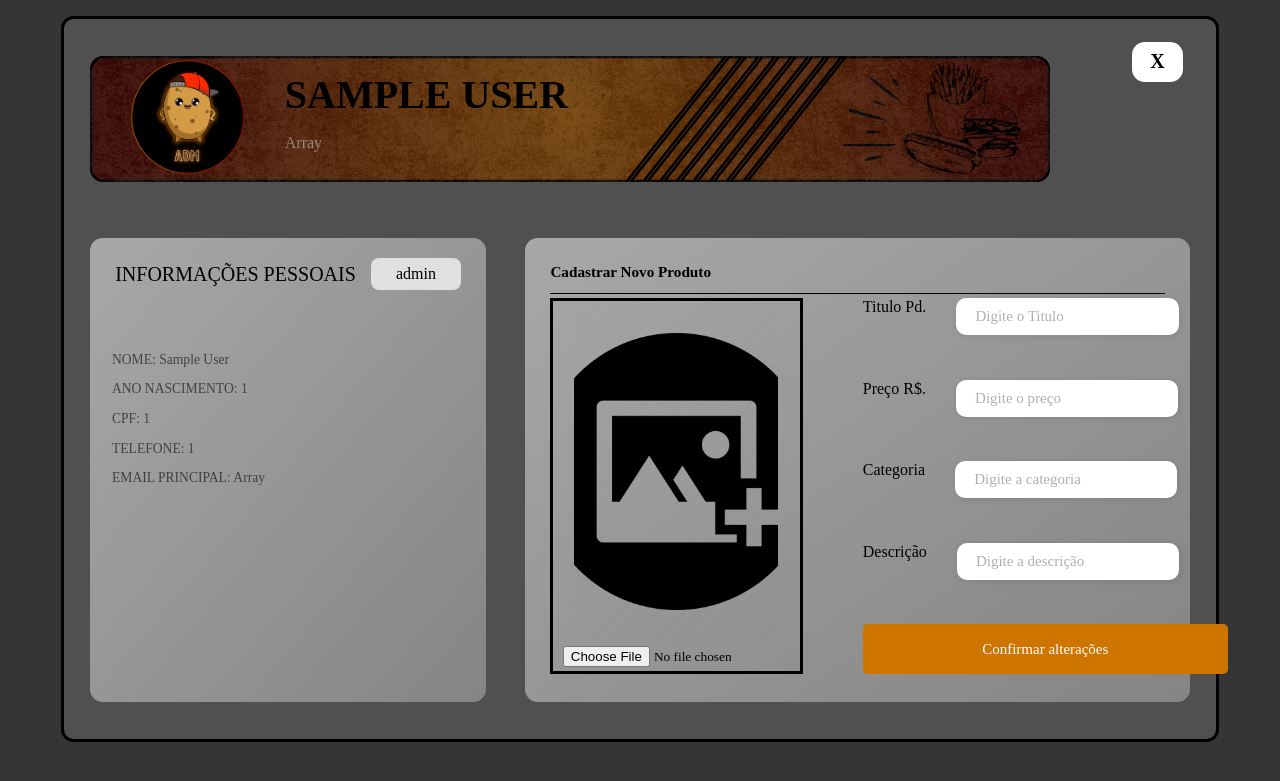
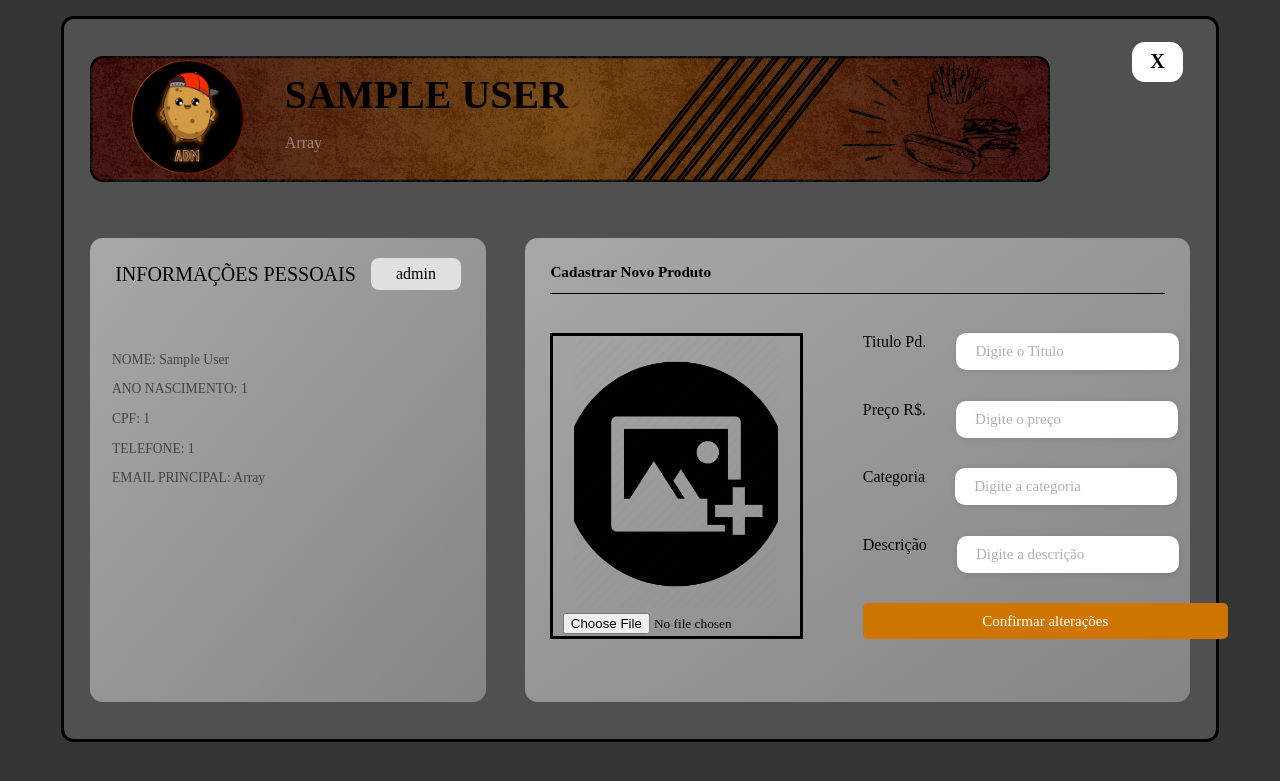
Before and after one commit to Guilhlm/buildsBurguer, a PHP site: page /CadastroProduto.php in a window 1280 px wide; the page is wider, and only the part inside the window is pictured. Shown: the top 781 px of that part. Run offline with PHP 8.4, Linux system fonts and the light colour scheme; the visitor is signed in with stand-in values (Sample User, id 1); some web fonts are replaced.

Commit message:
alter produto

```diff
--- a/assets/css/CadastroProduto.css
+++ b/assets/css/CadastroProduto.css
@@ -257,7 +257,7 @@ body {
   justify-content: center;
   align-items: center;
   width: 500px;
-  height: 370px;
+  height: 300px;
 }
 
 .Fotoupdate img {
```
